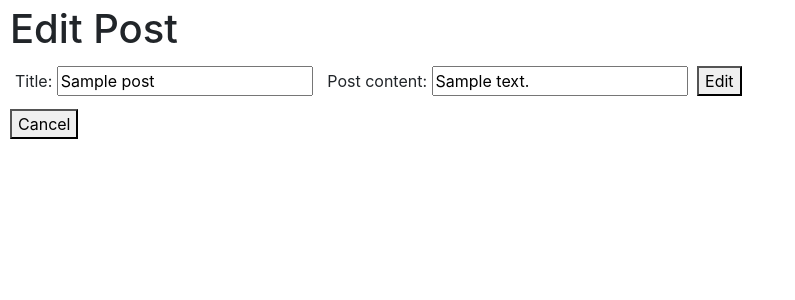
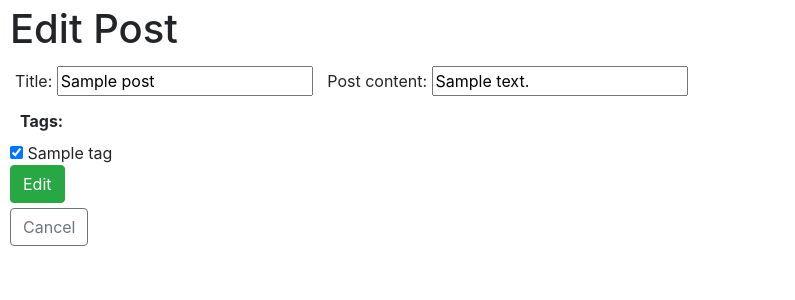
Before and after one commit to burgetts/blogly, a Flask app: page /posts/1/edit in a window 1280 px wide. Shown: the top 300 px of the page, without its empty margins (0-795 px from the left). Run offline with Flask 2, Linux system fonts and the light colour scheme; tables that the repository leaves empty hold one stand-in row (values such as "Sample post").

Commit message:
added tags

```diff
--- a/app.py
+++ b/app.py
@@ -2,7 +2,7 @@
 
 from flask import Flask, render_template, redirect, request
 from flask_debugtoolbar import DebugToolbarExtension
-from models import db, connect_db, User, Post
+from models import db, connect_db, User, Post, Tag
 
 app = Flask(__name__)
 app.config['SQLALCHEMY_DATABASE_URI'] = 'postgresql:///blogly'
@@ -12,7 +12,7 @@ app.config['SECRET_KEY'] = 'secret'
 app.config['DEBUG_TB_INTERCEPT_REDIRECTS'] = False
 debug = DebugToolbarExtension(app)
 
-connect_db(app) # WANT TO HAVE URI ALREADY CONFIGURED URI BEFORE THIS
+connect_db(app)
 
 @app.route('/')
 def show_nothing():
@@ -74,14 +74,21 @@ def delete_user(user_id):
 @app.route('/users/<user_id>/posts/new')
 def show_new_post_form(user_id):
     user = User.query.get(user_id)
-    return render_template('add_post_form.html', user=user)
+    tags = Tag.query.all()
+    return render_template('add_post_form.html', user=user, tags=tags)
 
 @app.route('/users/<user_id>/posts/new', methods=["POST"])
 def add_post(user_id):
     title = request.form["title"]
     content = request.form["content"]
+    tags = request.form.getlist('tag')
 
-    post = Post(title=title, content=content, user_id=user_id)
+    new_tags = []
+    for tag in tags:
+        tag = Tag.query.filter_by(tag_name=tag).one()
+        new_tags.append(tag)
+
+    post = Post(title=title, content=content, user_id=user_id, tags=new_tags)
     db.session.add(post)
     db.session.commit()
     return redirect(f'/users/{user_id}')
@@ -94,17 +101,26 @@ def show_post(post_id):
 @app.route('/posts/<post_id>/edit')
 def show_edit_form(post_id):
     post = Post.query.get_or_404(post_id)
-    return render_template('edit_post.html', post=post)
+    tags = Tag.query.all()
+    return render_template('edit_post.html', post=post, tags=tags)
 
 @app.route('/posts/<post_id>/edit', methods=["POST"])
 def edit_post(post_id):
     new_title = request.form["title_edit"]
     new_content = request.form["content_edit"]
+    tags = request.form.getlist('tag')
+
     post = Post.query.get_or_404(post_id)
     post.title = new_title
     post.content = new_content
+    post.tags = []
+
+    for tag in tags:
+        new_tag = Tag.query.filter_by(tag_name=tag).one()
+        post.tags.append(new_tag)
     db.session.add(post)
     db.session.commit()
+
     return redirect(f'/posts/{post_id}')
 
 @app.route('/posts/<post_id>/delete', methods=["POST"])
@@ -114,5 +130,46 @@ def delete_post(post_id):
     db.session.delete(post)
     db.session.commit()
     return redirect(f'/users/{user.id}')
-    # delete post from db
-    # redirect to
+
+@app.route('/tags')
+def show_all_tags():
+    tags = Tag.query.all()
+    return render_template('show_all_tags.html', tags=tags)
+
+@app.route('/tags/new')
+def show_new_tag_form():
+    return render_template('new_tag_form.html')
+
+@app.route('/tags/new', methods=["POST"])
+def add_tag():
+    tag_name = request.form["tag_name"]
+    new_tag = Tag(tag_name=tag_name)
+    db.session.add(new_tag)
+    db.session.commit()
+    return redirect('/tags')
+
+@app.route('/tags/<tag_id>')
+def show_tag_posts(tag_id):
+    tag = Tag.query.get_or_404(tag_id)
+    return render_template('tag_posts.html', tag=tag)
+
+@app.route('/tags/<tag_id>/edit')
+def show_edit_tag_form(tag_id):
+    tag = Tag.query.get_or_404(tag_id)
+    return render_template('edit_tag_form.html', tag=tag)
+
+@app.route('/tags/<tag_id>/edit', methods=["POST"])
+def edit_tag(tag_id):
+    new_tag_name = request.form["tag_name"]
+    tag = Tag.query.get_or_404(tag_id)
+    tag.tag_name = new_tag_name
+    db.session.add(tag)
+    db.session.commit()
+    return redirect(f'/tags/{tag.id}')
+
+@app.route('/tags/<tag_id>/delete', methods=["POST"])
+def delete_tag(tag_id):
+    tag = Tag.query.get_or_404(tag_id)
+    db.session.delete(tag)
+    db.session.commit()
+    return redirect('/tags')
--- a/static/app.css
+++ b/static/app.css
@@ -7,3 +7,11 @@ img {
     height: 100px;
     width: 100px;
 }
+
+.tag {
+    background-color: lightblue;
+    width: 100px;
+    color: white;
+    text-align: center;
+    padding: 2px 2px;
+}
--- a/templates/add_post_form.html
+++ b/templates/add_post_form.html
@@ -10,6 +10,12 @@
     <label> Content:
         <input name="content" type="text">
     </label>
+
+    <label> <b> Tags: </b></label>
+    {% for tag in tags %}
+   <br> <input name="tag" type="checkbox" value="{{tag.tag_name}}"> {{tag.tag_name}}
+    {% endfor %}
+
     <button class="btn btn-outline-primary"> Add </button>
 </form>
 
--- a/templates/edit_post.html
+++ b/templates/edit_post.html
@@ -4,15 +4,27 @@
 
 {% block content %}
 <form action="/posts/{{post.id}}/edit" method="post">
+
     <label for="title_edit""> Title:
         <input type="text" name="title_edit" value="{{post.title}}">
     </label>
+
     <label for="content_edit""> Post content:
         <input type="text" name="content_edit" value="{{post.content}}">
-    </label>
-    <button> Edit </button>
+    </label> <br>
+
+    <label> <b> Tags: </b></label>
+    {% for tag in tags %}
+    {% if tag in post.tags %}
+    <br> <input name="tag" type="checkbox" value="{{tag.tag_name}}" checked=true> {{tag.tag_name}}
+    {% else %}
+   <br> <input name="tag" type="checkbox" value="{{tag.tag_name}}"> {{tag.tag_name}}
+   {% endif %}
+    {% endfor %}
+
+   <br> <button class="btn btn-success"> Edit </button>
 </form>
 <form action="/posts/{{post.id}}">
-    <button> Cancel </button>
+    <button class="btn btn-outline-secondary"> Cancel </button>
 </form>
 {% endblock %}
--- a/templates/show_post.html
+++ b/templates/show_post.html
@@ -5,6 +5,11 @@
 {% block content %}
 <p> {{post.content}} </p>
 <p> <i> By: {{post.user.first_name}} {{post.user.last_name}} </i></p>
+<div> <b> Tags: </b>
+    {% for tag in post.tags %}
+    <div class="tag"> <i> <a href="/tags/{{tag.id}}"> {{tag.tag_name}} </a></i></div>
+    {% endfor %}
+</div>
 <form action="/users/{{post.user.id}}">
     <button class="btn btn-outline-secondary"> Cancel </button>
 </form>
--- a/tests.py
+++ b/tests.py
@@ -14,9 +14,11 @@ class Blogly(TestCase):
     def setUp(self):
         """Clean up any existing users and create test user."""
         User.query.delete()
-        Post.query.delete()
+        #Post.query.delete()
 
         user = User(first_name="Stevie", last_name="Burgett")
+        #post = Post(title="nice title", content="wow this is content", user_id=user.id)
+        #db.session.add(post)
         db.session.add(user)
         db.session.commit()
 
```
Also changed, not shown: models.py (+20 -4 lines), seed.py (added, +22 -0 lines), templates/edit_tag_form.html (added, +15 -0 lines), templates/new_tag_form.html (added, +15 -0 lines), templates/show_all_tags.html (added, +15 -0 lines), templates/tag_posts.html (added, +17 -0 lines).
